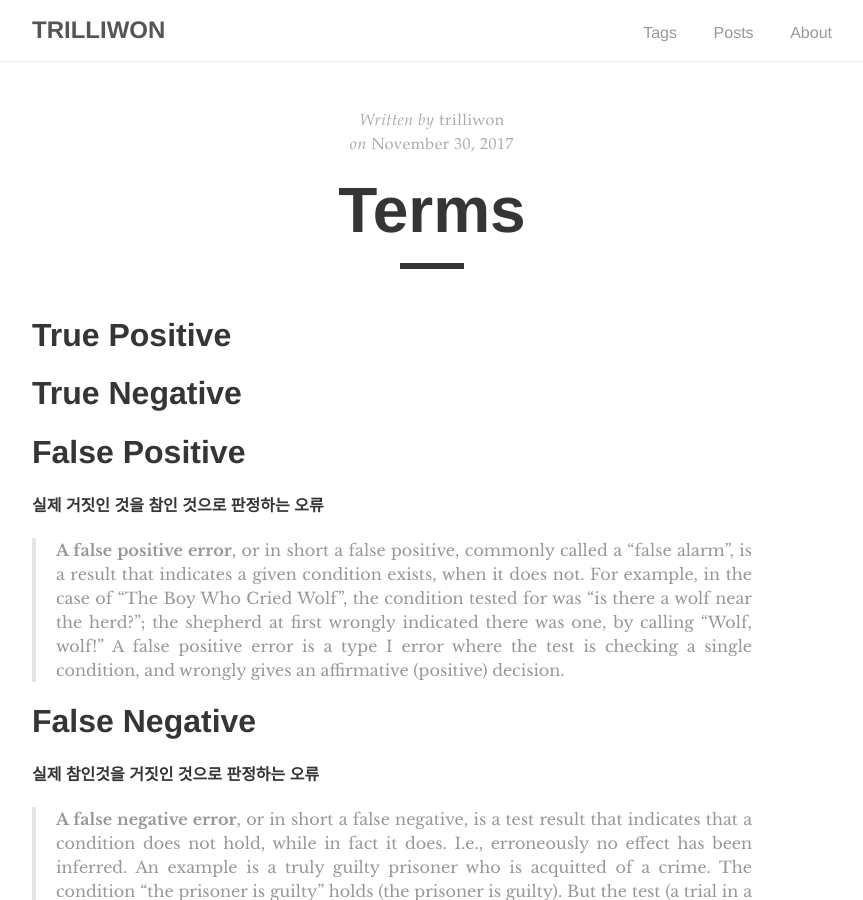
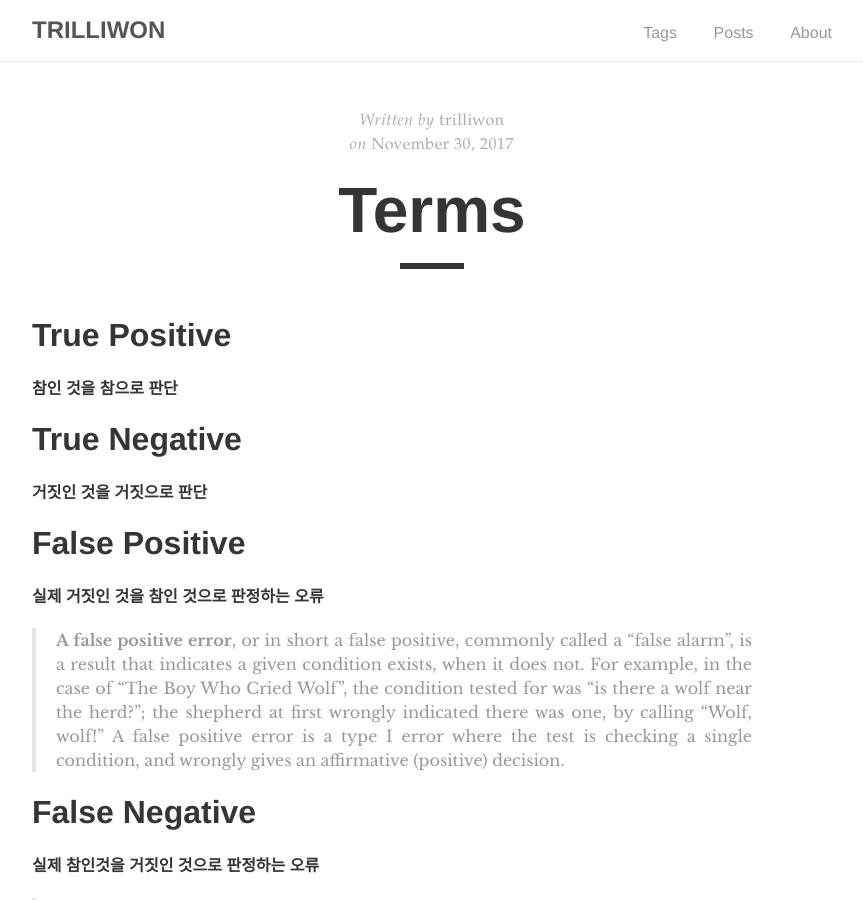
Before and after one commit to trilliwon/ABL, a Jekyll site: the page built from _posts/2017-11-30-terms.md, in a window 1280 px wide and 900 px high. Shown: the whole window, without its empty margins (208-1071 px from the left). Built offline with Jekyll 4.4.1, drawn with Linux system fonts in a browser that asks for light colours; nearby versions of some CDN libraries.

Commit message:
Mon Jan 22 16:31:07 KST 2018

```diff
--- a/_posts/2017-11-30-terms.md
+++ b/_posts/2017-11-30-terms.md
@@ -6,7 +6,10 @@ tag: Terms
 ---
 
 # True Positive
+#### 참인 것을 참으로 판단
+
 # True Negative
+#### 거짓인 것을 거짓으로 판단
 
 # False Positive
 #### 실제 거짓인 것을 참인 것으로 판정하는 오류
```
